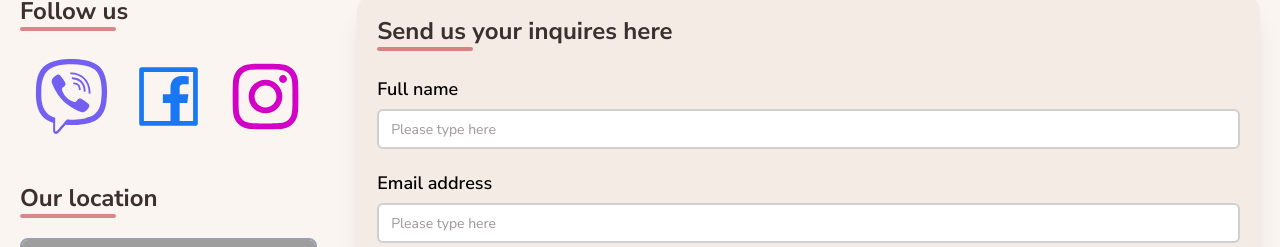
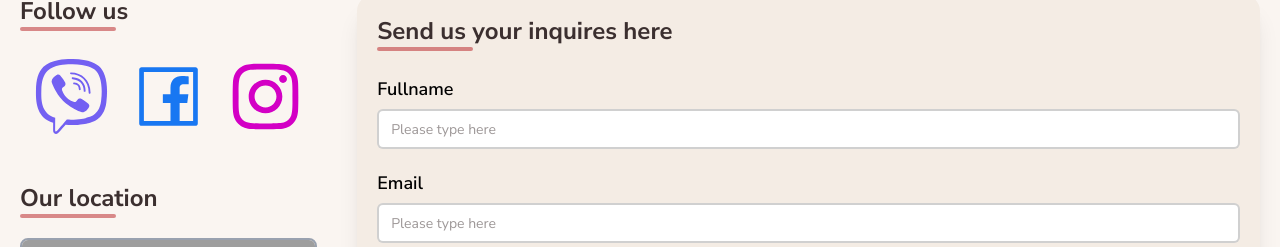
Before and after one commit to APST-OPC/sunny-foods-inc, a React (Vite) app: page /talk-to-us in a window 1280 px wide. Shown: the part 345-592 px from the top of the page. Built offline with nearby package versions, Linux system fonts and the light colour scheme; grey boxes are pictures that could not be loaded; a web font is replaced by a local one.

Commit message:
update UI

```diff
--- a/src/components/CTA.tsx
+++ b/src/components/CTA.tsx
@@ -1,5 +1,6 @@
 import { useNavigate } from 'react-router-dom';
 import { FaCheck } from 'react-icons/fa';
+import { cn } from '~/libs/cn';
 
 export const CTA = () => {
   const navigate = useNavigate();
@@ -44,7 +45,12 @@ export const CTA = () => {
           </div>
         </div>
 
-        <div className="divider mx-auto h-5 w-32 before:bg-linear-to-r before:from-[#F9F5F1] before:via-(--warm-red) before:to-(--warm-red) after:bg-linear-to-l after:from-[#F9F5F1] after:via-(--warm-red) after:to-(--warm-red)" />
+        <div
+          className={cn(
+            'divider mx-auto h-5 w-32',
+            'before:bg-linear-to-r before:from-[#F9F5F1] before:via-(--warm-red) before:to-(--warm-red) after:bg-linear-to-l after:from-[#F9F5F1] after:via-(--warm-red) after:to-(--warm-red)'
+          )}
+        />
 
         <div className="flex flex-col items-center gap-4 md:flex-row md:justify-center">
           <button
--- a/src/pages/contact/Contact.tsx
+++ b/src/pages/contact/Contact.tsx
@@ -120,13 +120,8 @@ const Contact = (): ReactElement => {
                 </div>
               )}
 
-              <TextField control={control} label="Full name" disabled={isSuccess} name="fullname" />
-              <TextField
-                control={control}
-                label="Email address"
-                disabled={isSuccess}
-                name="email"
-              />
+              <TextField control={control} label="Fullname" disabled={isSuccess} name="fullname" />
+              <TextField control={control} label="Email" disabled={isSuccess} name="email" />
               <TextArea control={control} disabled={isSuccess} label="Message" name="message" />
               <button
                 type="submit"
--- a/src/pages/contact/components/TextArea.tsx
+++ b/src/pages/contact/components/TextArea.tsx
@@ -25,7 +25,7 @@ export const TextArea = <T extends FieldValues>(props: ITextInput<T>) => {
         placeholder={placeholder}
         disabled={disabled}
         className={cn(
-          'textarea h-90 w-full resize-none rounded-md focus-within:outline-0 focus:outline-0',
+          'textarea h-90 w-full resize-none rounded-md focus-within:border-(--foreground) focus-within:outline-0 focus:outline-0',
           error && 'border-error',
           valueCheck && !error && 'border-success',
           className
--- a/src/pages/contact/components/TextField.tsx
+++ b/src/pages/contact/components/TextField.tsx
@@ -26,7 +26,7 @@ export const TextField = <T extends FieldValues>(props: ITextInput<T>) => {
         placeholder={placeholder}
         disabled={disabled}
         className={cn(
-          'input w-full rounded-md focus-within:outline-0 focus:outline-0',
+          'input w-full rounded-md focus-within:border-(--foreground) focus-within:outline-0 focus:outline-0',
           error && 'border-error',
           valueCheck && !error && 'border-success',
           className
--- a/src/pages/home/Home.tsx
+++ b/src/pages/home/Home.tsx
@@ -107,9 +107,10 @@ const Home = () => {
               {images.map((src, index) => (
                 <div
                   key={index}
-                  className={`carousel-item w-full transition-all ${
+                  className={cn(
+                    'carousel-item w-full transition-all',
                     index === currentSlide ? 'opacity-100' : 'absolute opacity-0'
-                  }`}
+                  )}
                 >
                   <img
                     src={src}
```
